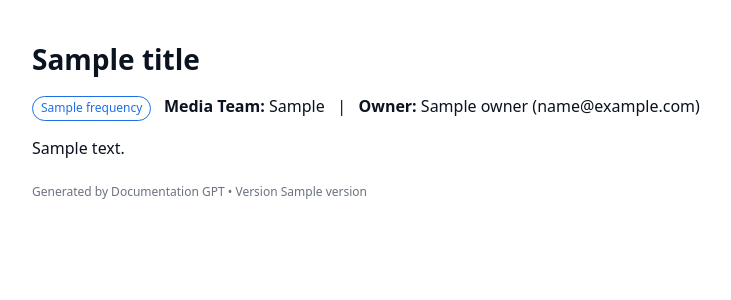
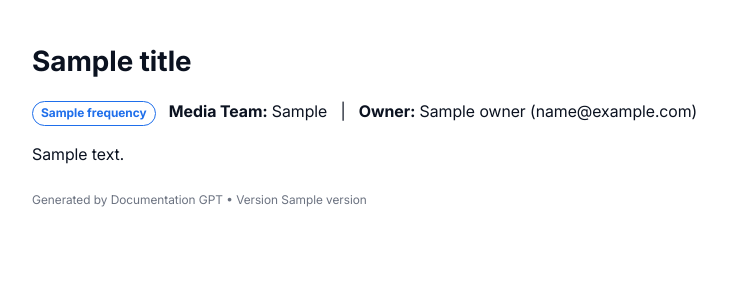
Before and after one commit to Hamda24/Documenting-Reports, a Python web app: template templates/layout.html.j2 in a window 1280 px wide. Shown: the top 300 px of the page, without its empty margins (24-755 px from the left). Run offline with Jinja, Linux system fonts and the light colour scheme; the template is opened without the code that fills it: most values are stand-ins (such as "Sample title", 1, 10 or a date in 2020).

Commit message:
new updates

```diff
--- a/templates/layout.html.j2
+++ b/templates/layout.html.j2
@@ -1,16 +1,41 @@
 <!doctype html>
 <html lang="en">
+
 <head>
   <meta charset="utf-8" />
   <meta name="viewport" content="width=device-width, initial-scale=1" />
   <title>{{ title }}</title>
   <style>
-    :root { --ink:#0b1220; --muted:#6b7280; --brand:#1f6feb; --link:#2563eb; --line:#e5e7eb; }
+    /* 1) Embed your local font files (exact filenames you have) */
+    @font-face {
+      font-family: "Inter";
+      src: url("assets/fonts/Inter_18pt-Regular.ttf") format("truetype");
+      font-weight: 400;
+      font-style: normal;
+      font-display: swap;
+    }
+
+    @font-face {
+      font-family: "Inter";
+      src: url("assets/fonts/Inter_18pt-Bold.ttf") format("truetype");
+      font-weight: 700;
+      font-style: normal;
+      font-display: swap;
+    }
+
+    :root {
+      --ink: #0b1220;
+      --muted: #6b7280;
+      --brand: #1f6feb;
+      --link: #2563eb;
+      --line: #e5e7eb;
+    }
 
     /* Repeating footer on every page (WeasyPrint) */
     @page {
       size: A4;
       margin: 20mm 15mm 20mm 15mm;
+
       @bottom-right {
         content: "Generated: {{ generated_at }} \2014 Page " counter(page) " of " counter(pages);
         font-size: 10px;
@@ -18,21 +43,94 @@
       }
     }
 
-    *{box-sizing:border-box}
-    body{font-family:ui-sans-serif,system-ui,Segoe UI,Roboto,Arial; color:var(--ink); margin:0}
-    .page{padding:40px 56px}
-    h1{font-size:28px; margin:0 0 8px}
-    h2{font-size:18px; margin:24px 0 8px; border-bottom:1px solid var(--line); padding-bottom:6px}
-    p{line-height:1.55}
-    .badge{display:inline-block; padding:2px 8px; border:1px solid var(--brand); color:var(--brand); border-radius:999px; font-size:12px}
-    table{width:100%; border-collapse:collapse; margin:8px 0 16px; font-size:12.5px}
-    th,td{border:1px solid var(--line); padding:6px 8px; text-align:left; vertical-align:top}
-    th{background:#f8fafc}
-    ul{margin:6px 0 12px 18px}
-    .footer{margin-top:24px; font-size:12px; color:var(--muted)}
-    a, a:visited { color: var(--link); text-decoration: underline; word-break: break-all; }
+    * {
+      box-sizing: border-box
+    }
+
+    /* 2) Force this font everywhere for identical output */
+    body {
+      font-family: "Inter", Arial, sans-serif;
+      color: var(--ink);
+      margin: 0;
+      line-height: 1.55;
+      font-weight: 400;
+    }
+
+    .page {
+      padding: 40px 56px
+    }
+
+    h1 {
+      font-size: 28px;
+      margin: 0 0 8px;
+      font-weight: 700;
+      /* use the Bold face we embedded */
+    }
+
+    h2 {
+      font-size: 18px;
+      margin: 24px 0 8px;
+      border-bottom: 1px solid var(--line);
+      padding-bottom: 6px;
+      font-weight: 700;
+      /* bold headings */
+    }
+
+    p {
+      line-height: 1.55
+    }
+
+    .badge {
+      display: inline-block;
+      padding: 2px 8px;
+      border: 1px solid var(--brand);
+      color: var(--brand);
+      border-radius: 999px;
+      font-size: 12px;
+      font-weight: 700;
+      /* badge looks better bold */
+    }
+
+    table {
+      width: 100%;
+      border-collapse: collapse;
+      margin: 8px 0 16px;
+      font-size: 12.5px
+    }
+
+    th,
+    td {
+      border: 1px solid var(--line);
+      padding: 6px 8px;
+      text-align: left;
+      vertical-align: top
+    }
+
+    th {
+      background: #f8fafc;
+      font-weight: 700
+    }
+
+    ul {
+      margin: 6px 0 12px 18px
+    }
+
+    .footer {
+      margin-top: 24px;
+      font-size: 12px;
+      color: var(--muted)
+    }
+
+    a,
+    a:visited {
+      color: var(--link);
+      text-decoration: underline;
+      word-break: break-all;
+    }
   </style>
+
 </head>
+
 <body>
   <div class="page">
     <h1>{{ title }}</h1>
@@ -45,4 +143,5 @@
     <div class="footer">Generated by Documentation GPT • Version {{ version }}</div>
   </div>
 </body>
+
 </html>
```
Also changed, not shown: app.py (+12 -16 lines), templates/assets/fonts/Inter_18pt-Bold.ttf (added), templates/assets/fonts/Inter_18pt-Regular.ttf (added).
